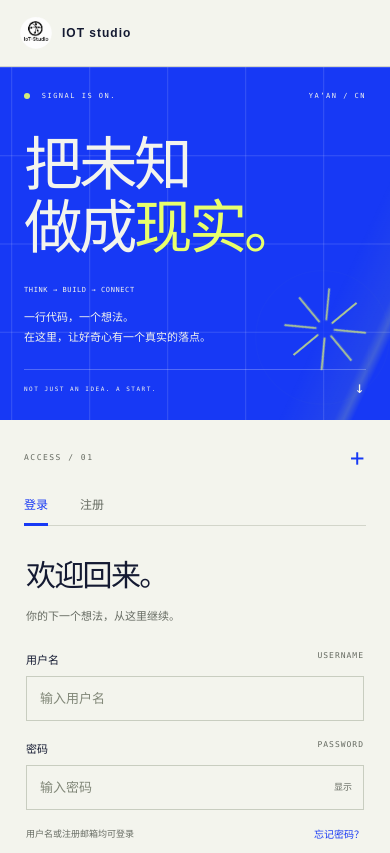
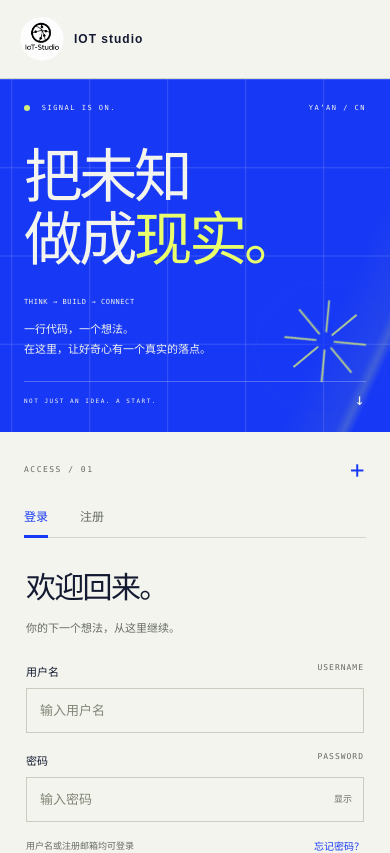
Before and after one commit to IOT-devstudio/iot-pillot, a Vue app in the folder apps/web/: page / in a window 390 px wide. Shown: the top 853 px of the page. Built offline with nearby package versions, Linux system fonts and the light colour scheme.

Commit message:
feat(web): masthead 品牌图标放大
左上角品牌图标由 37px 放大到 52px，移动端由 32px 放大到 44px，让圆形徽标在小尺寸下可辨。

Refs #161

```diff
--- a/apps/web/src/modules/swiss-signal/signal.css
+++ b/apps/web/src/modules/swiss-signal/signal.css
@@ -86,8 +86,8 @@
 }
 .swiss-signal .logo {
   display: block;
-  width: 37px;
-  height: 37px;
+  width: 52px;
+  height: 52px;
   flex: 0 0 auto;
   object-fit: contain;
 }
@@ -1355,8 +1355,8 @@
     font-size: 13px;
   }
   .swiss-signal .logo {
-    width: 32px;
-    height: 32px;
+    width: 44px;
+    height: 44px;
   }
   .swiss-signal .view-nav {
     margin-left: auto;
```
